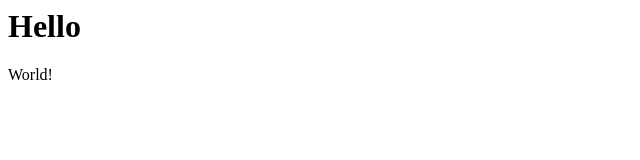
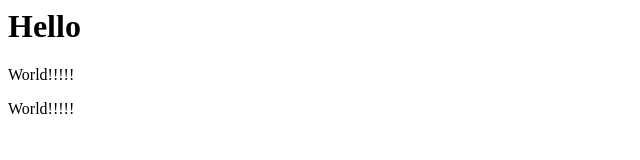
Before and after one commit to Matsuo0209/todo-app, a plain HTML site: page index.html in a window 1280 px wide. Shown: the whole page, without its empty margins (0-640 px from the left). Drawn offline with Linux system fonts and the light colour scheme.

Commit message:
Update index.html

```diff
--- a/index.html
+++ b/index.html
@@ -1,2 +1,3 @@
 <h1>Hello</h1>
-<p>World!</p>
+<p>World!!!!!</p>
+<p>World!!!!!</p>
```
